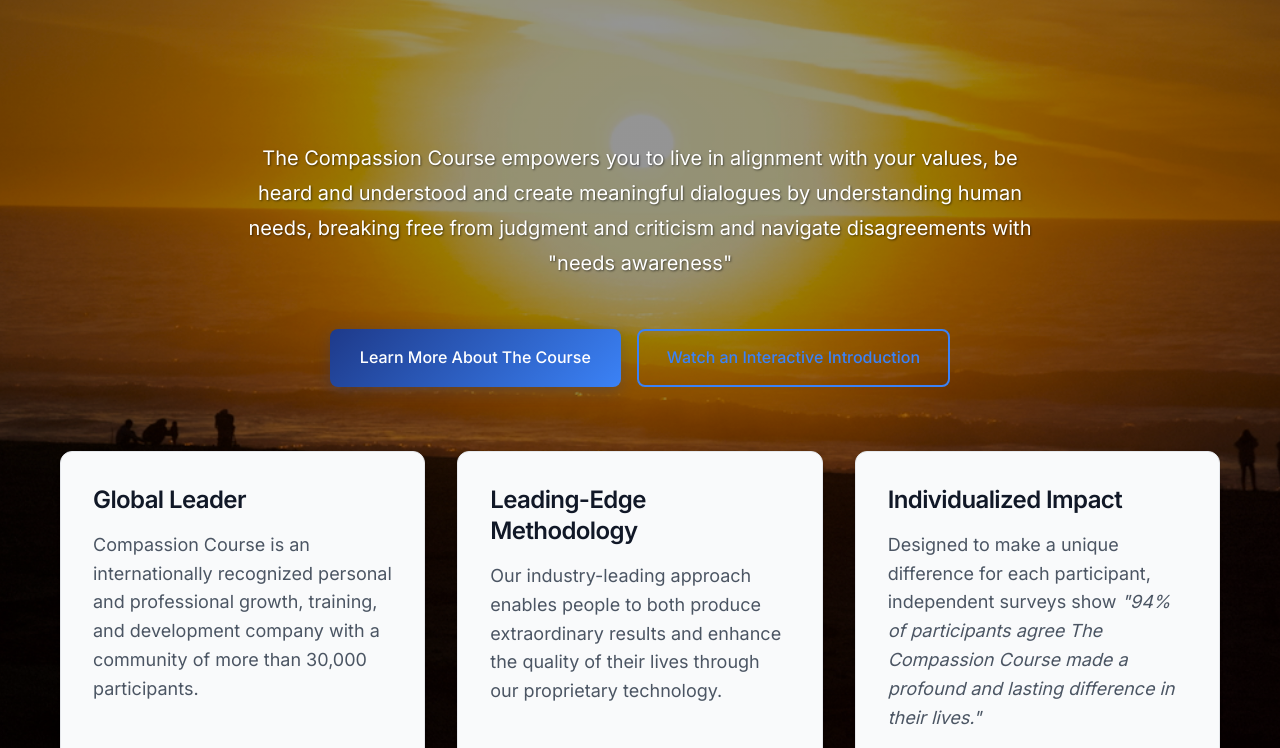
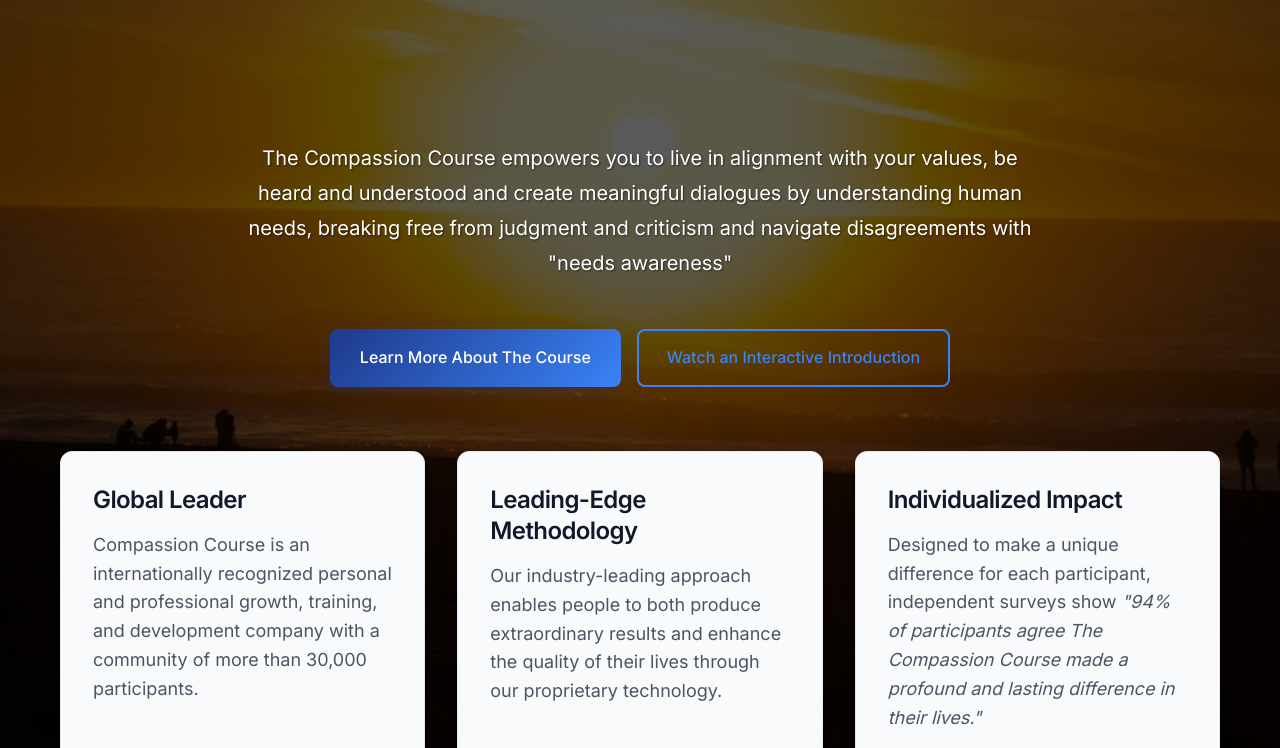
Before and after one commit to jaynbond/compassioncourse, a website with bundled scripts: page public/index.html in a window 1280 px wide. Shown: the part 331-1079 px from the top of the page. Built offline with nearby package versions, Linux system fonts and the light colour scheme; some packages are replaced by stand-ins of ours; no server answers; the database is empty.

Commit message:
Add robust hero background image loading with fallbacks and debugging

```diff
--- a/public/script.js
+++ b/public/script.js
@@ -9,8 +9,8 @@
     // Initialize animated text
     initAnimatedText();
 
-    // Initialize hero slideshow
-    initHeroSlideshow();
+    // Initialize hero background
+    initHeroBackground();
 
     // Mobile Navigation
     const hamburger = document.querySelector('.hamburger');
@@ -533,24 +533,27 @@
     setInterval(updateText, 2000);
 }
 
-// Hero slideshow functionality
-function initHeroSlideshow() {
-    const slides = document.querySelectorAll('.hero-slide');
-    if (slides.length === 0) return;
+// Hero background functionality
+function initHeroBackground() {
+    const heroSection = document.querySelector('.hero');
+    if (!heroSection) return;
 
-    let currentSlide = 0;
+    // Test if image loads
+    const img = new Image();
+    img.onload = function() {
+        console.log('Hero background image loaded successfully');
+        heroSection.classList.add('with-bg');
+    };
+    img.onerror = function() {
+        console.error('Failed to load hero background image');
+        // Keep the gradient background as fallback
+    };
+    img.src = 'hero-background.jpg';
 
-    function nextSlide() {
-        // Remove active class from current slide
-        slides[currentSlide].classList.remove('active');
-
-        // Move to next slide
-        currentSlide = (currentSlide + 1) % slides.length;
-
-        // Add active class to new slide
-        slides[currentSlide].classList.add('active');
-    }
-
-    // Change slide every 4 seconds
-    setInterval(nextSlide, 4000);
+    // Fallback: add class after a delay even if image doesn't load
+    setTimeout(() => {
+        if (!heroSection.classList.contains('with-bg')) {
+            heroSection.classList.add('with-bg');
+        }
+    }, 2000);
 }
--- a/public/styles.css
+++ b/public/styles.css
@@ -196,11 +196,7 @@
 
 /* Hero Section */
 .hero {
-    background-color: #1e3a8a;
-    background-image: url('./hero-background.jpg');
-    background-size: cover;
-    background-position: center;
-    background-repeat: no-repeat;
+    background: linear-gradient(135deg, #1e3a8a 0%, #3b82f6 100%) !important;
     color: white;
     padding: 120px 0 80px;
     margin-top: 80px;
@@ -209,6 +205,14 @@
     align-items: center;
     position: relative;
     overflow: hidden;
+}
+
+.hero.with-bg {
+    background: linear-gradient(rgba(0, 0, 0, 0.4), rgba(0, 0, 0, 0.4)), url('hero-background.jpg') !important;
+    background-size: cover !important;
+    background-position: center !important;
+    background-repeat: no-repeat !important;
+    background-attachment: scroll !important;
 }
 
 .hero::before {
```
